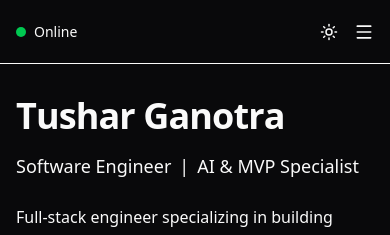
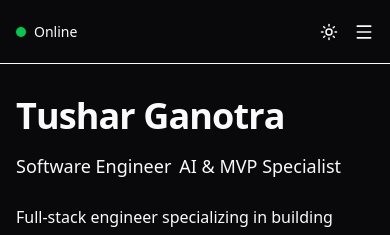
Before and after one commit to 0xtusharganotra/me, a React (Vite) app: page / in a window 390 px wide. Shown: the top 235 px of the page. Built offline with nearby package versions, Linux system fonts and the light colour scheme.

Commit message:
style: improve mobile responsiveness for hero subtitle

```diff
--- a/src/pages/Home.tsx
+++ b/src/pages/Home.tsx
@@ -69,9 +69,10 @@ export const Home: React.FC = () => {
               </motion.span>
             ))}
           </h1>
-          <h2 className="text-lg text-muted-foreground font-medium flex items-center gap-2">
-            Software Engineer <span className="text-border">|</span> AI & MVP
-            Specialist
+          <h2 className="text-lg text-muted-foreground font-medium flex flex-wrap items-center gap-x-2 gap-y-1">
+            <span>Software Engineer</span>
+            <span className="text-border hidden sm:inline">|</span>
+            <span>AI & MVP Specialist</span>
           </h2>
         </div>
 
```
